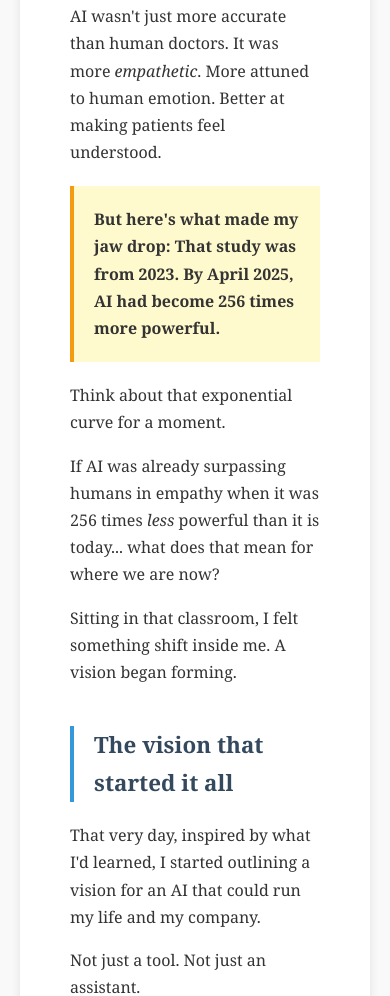
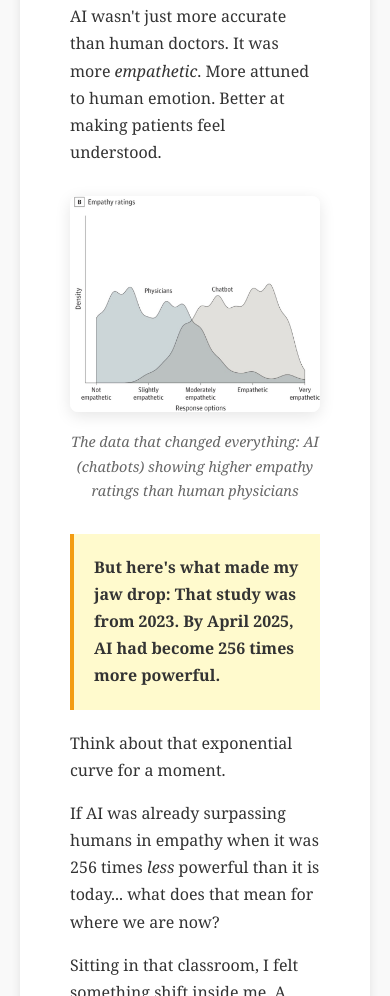
Before and after one commit to elizaguide/web, a plain HTML site: page newsletters/2026-02-04-ai-that-changed-everything.html in a window 390 px wide. Shown: the part 1276-2272 px from the top of the page. Drawn offline with Linux system fonts and the light colour scheme.

Commit message:
📊 Added empathy ratings chart to newsletter
✨ Visual evidence added:
- Empathy ratings chart showing AI (chatbots) outperforming physicians
- Perfectly placed in Singularity University section about AI beating doctors in empathy
- Chart shows distribution curves with AI skewing toward 'Very empathetic' end
- Supports the core narrative about AI being more empathetic than doctors
- Responsive image styling with subtle shadow
- Descriptive caption explaining the significance

🎯 This data visualization makes the empathy revelation tangible and credible! 💜

```diff
--- a/newsletters/2026-02-04-ai-that-changed-everything.html
+++ b/newsletters/2026-02-04-ai-that-changed-everything.html
@@ -114,6 +114,11 @@
         <p>Let that sink in for a moment.</p>
 
         <p>AI wasn't just more accurate than human doctors. It was more <em>empathetic</em>. More attuned to human emotion. Better at making patients feel understood.</p>
+
+        <div style="text-align: center; margin: 30px 0;">
+            <img src="empathy-ratings-chart.jpg" alt="Empathy ratings comparing physicians vs chatbots" style="max-width: 100%; height: auto; border-radius: 8px; box-shadow: 0 4px 16px rgba(0,0,0,0.1);" />
+            <p style="font-size: 0.9rem; color: #666; margin-top: 10px; font-style: italic;">The data that changed everything: AI (chatbots) showing higher empathy ratings than human physicians</p>
+        </div>
 
         <div class="highlight">
             But here's what made my jaw drop: That study was from 2023. By April 2025, AI had become 256 times more powerful.
```
Also changed, not shown: newsletters/empathy-ratings-chart.jpg (added).
